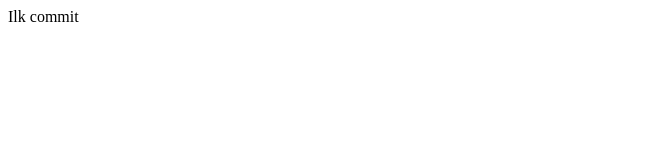
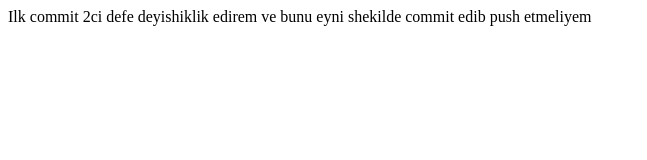
Before and after one commit to Memmedli12345/project-01, a plain HTML site: page index.html in a window 1280 px wide. Shown: the whole page, without its empty margins (0-647 px from the left). Drawn offline with Linux system fonts and the light colour scheme.

Commit message:
2ci deyishiklik

```diff
--- a/index.html
+++ b/index.html
@@ -8,5 +8,6 @@
 </head>
 <body>
     Ilk commit
+    2ci defe deyishiklik edirem ve bunu eyni shekilde commit edib push etmeliyem
 </body>
 </html>
```
